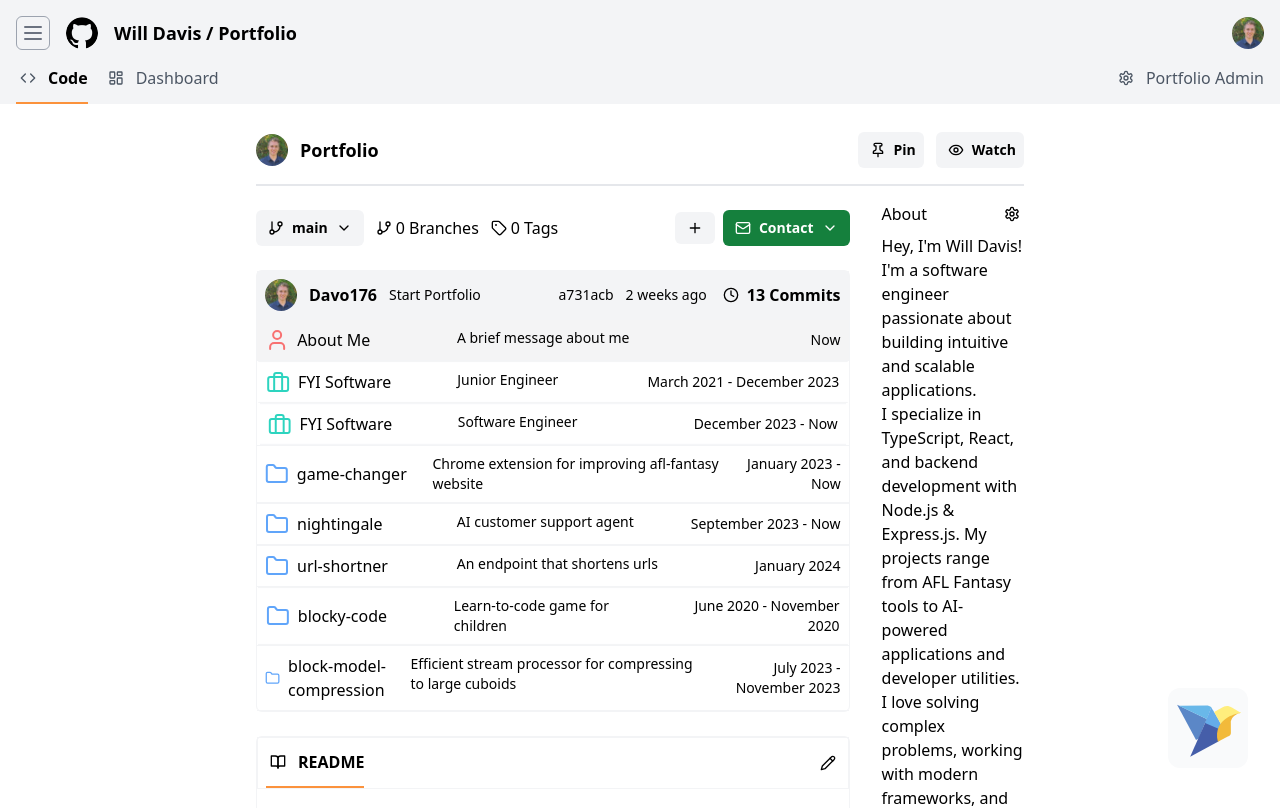
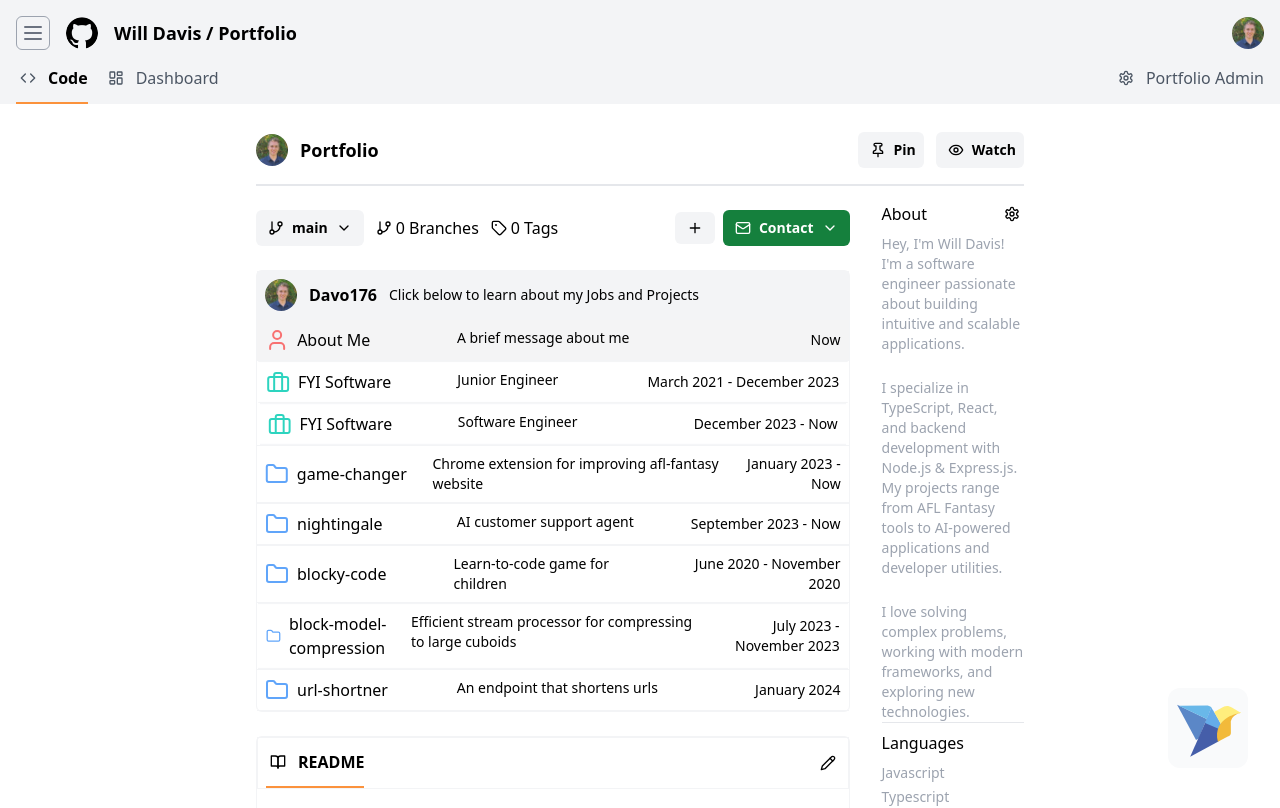
Before and after one commit to Davo176/portfolio, a React (Vite) app: page / in a window 1280 px wide. Shown: the top 808 px of the page. Built offline with nearby package versions, Linux system fonts and the light colour scheme.

Commit message:
rearrange

```diff
--- a/src/home/index.jsx
+++ b/src/home/index.jsx
@@ -36,7 +36,6 @@ function Home() {
             component: AflFantasyExtender,
         },
         { id: 2, name: "nightingale", message: "AI customer support agent", time: "September 2023 - Now", type: "project", component: Nightingale },
-        { id: 1, name: "url-shortner", message: "An endpoint that shortens urls", time: "January 2024", type: "project", component: URLShortner },
         { id: 3, name: "blocky-code", message: "Learn-to-code game for children", time: "June 2020 - November 2020", type: "project", component: BlockyCode },
         {
             id: 5,
@@ -46,6 +45,7 @@ function Home() {
             type: "project",
             component: BlockModel,
         },
+        { id: 1, name: "url-shortner", message: "An endpoint that shortens urls", time: "January 2024", type: "project", component: URLShortner },
     ];
     const [selected, setSelected] = useState(projects[0]);
     const [hasClicked, setHasClicked] = useState(false);
@@ -115,7 +115,7 @@ function Home() {
                                             <ChevronDown className="h-4" />
                                         </button>
                                         {contactDropdownOpen && (
-                                            <div className="absolute right-0 mt-2 w-56 rounded border bg-white p-2 shadow-lg">
+                                            <div className="absolute right-0 z-10 mt-2 w-56 rounded border bg-white p-2 shadow-lg">
                                                 <div className="flex flex-col gap-2 py-4 text-sm font-light text-gray-400">
                                                     <div className="flex flex-row items-center gap-2">
                                                         <Phone className="h-4" />
@@ -127,11 +127,15 @@ function Home() {
                                                     </div>
                                                     <div className="flex flex-row items-center gap-2 ">
                                                         <Github className="h-4" />
-                                                        github.com/Davo176
+                                                        <a href="https://www.github.com/Davo176" target="_blank" referrerPolicy="no-referrer">
+                                                            github.com/Davo176
+                                                        </a>
                                                     </div>
                                                     <div className="flex flex-row items-center gap-2 ">
                                                         <Linkedin className="h-4" />
-                                                        linkedin.com/in/will-e-davis/
+                                                        <a href="https://www.linkedin.com/in/will-e-davis/" target="_blank" referrerPolicy="no-referrer">
+                                                            linkedin.com/in/will-e-davis/
+                                                        </a>
                                                     </div>
                                                 </div>
                                             </div>
@@ -144,16 +148,16 @@ function Home() {
                                     <div className="flex flex-row items-center gap-3">
                                         <img src="/profile-picture.jpg" className="h-8 rounded-full" />
                                         <div className="font-semibold">Davo176</div>
-                                        <div className="hidden text-sm font-light lg:block">Start Portfolio</div>
+                                        <div className="hidden text-sm font-light lg:block">Click below to learn about my Jobs and Projects</div>
                                     </div>
-                                    <div className="flex flex-row items-center gap-3">
+                                    {/* <div className="flex flex-row items-center gap-3">
                                         <div className="hidden text-sm font-light lg:block">a731acb</div>
                                         <div className="hidden text-sm font-light lg:block">2 weeks ago</div>
                                         <div className="flex flex-row items-center gap-1">
                                             <Clock className="h-4 text-sm font-light" />
                                             <div className="font-semibold">13 Commits</div>
                                         </div>
-                                    </div>
+                                    </div> */}
                                 </div>
                                 {projects.map((project) => {
                                     return (
@@ -188,12 +192,18 @@ function Home() {
                                 <div className="font-medium">About</div>
                                 <Settings className="h-4" />
                             </div>
-                            <div>Hey, I'm Will Davis! I'm a software engineer passionate about building intuitive and scalable applications.</div>
-                            <div>
+                            <div className="text-sm font-light text-gray-400">
+                                Hey, I'm Will Davis! I'm a software engineer passionate about building intuitive and scalable applications.
+                            </div>
+                            <br />
+                            <div className="text-sm font-light text-gray-400">
                                 I specialize in TypeScript, React, and backend development with Node.js & Express.js. My projects range from AFL Fantasy tools
                                 to AI-powered applications and developer utilities.
                             </div>
-                            <div>I love solving complex problems, working with modern frameworks, and exploring new technologies.</div>
+                            <br />
+                            <div className="text-sm font-light text-gray-400">
+                                I love solving complex problems, working with modern frameworks, and exploring new technologies.
+                            </div>
                             <hr />
                             <div className="pt-2 font-medium">Languages</div>
                             <div className="flex flex-col gap-1 py-2 text-sm font-light text-gray-400">
```
